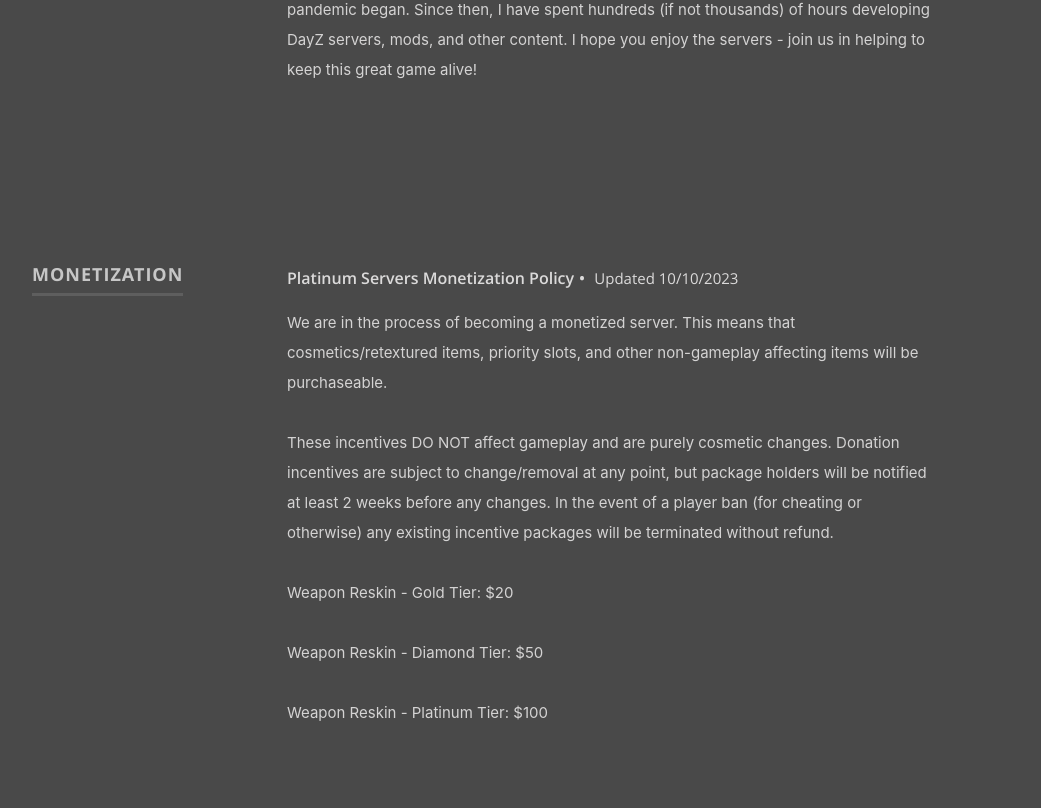
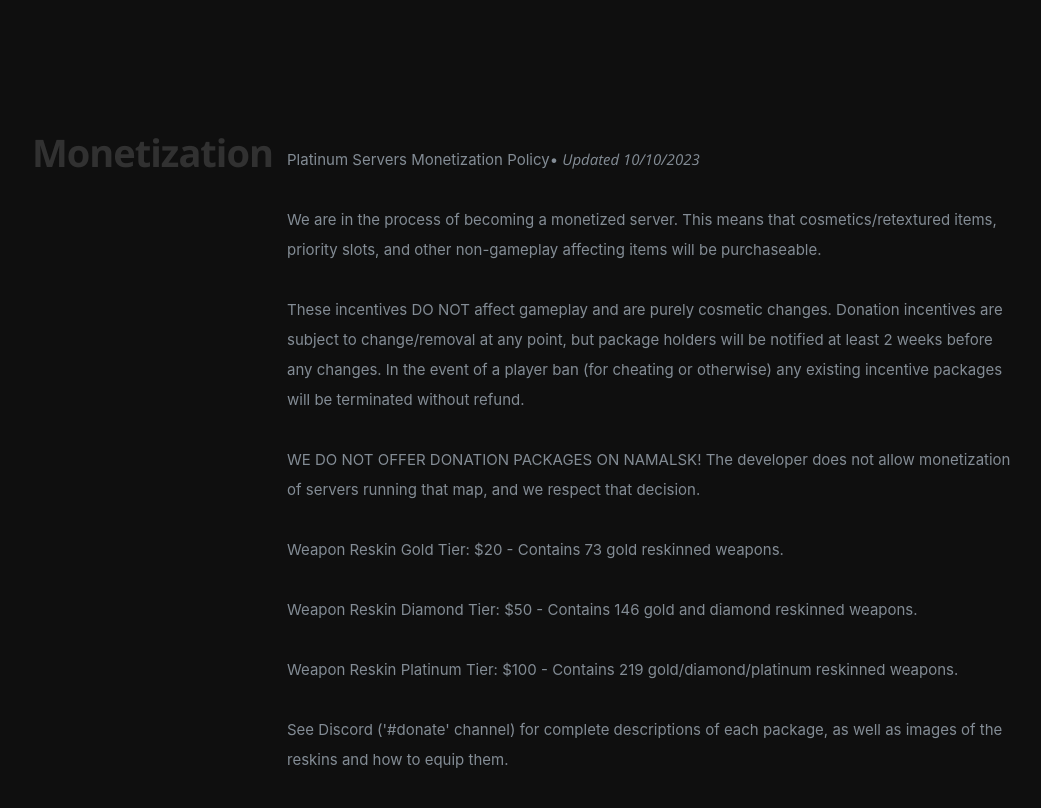
Before and after one commit to rjcostanzo/platinum-dayz, a React (Create React App) app: page / in a window 1280 px wide. Shown: the part 1732-2540 px from the top of the page, without its empty margins (118-1159 px from the left). Built offline with nearby package versions, Linux system fonts and the light colour scheme.

Commit message:
namalsk memo take 2

```diff
--- a/src/components/Resume.js
+++ b/src/components/Resume.js
@@ -3,7 +3,7 @@
   render() {
     let resumeData = this.props.resumeData;
     return (
-      <section id="resume">
+      <section id="monetization">
 
          <div className="row education">
 
@@ -53,6 +53,9 @@
                           {item.Achievements2}
                           </p>
                           <p>
+                          {item.Namalsk}
+                          </p>
+                          <p>
                           {item.Achievements3}
                           </p>
                           <p>
@@ -60,6 +63,9 @@
                           </p>
                           <p>
                           {item.Achievements5}
+                          </p>
+                          <p>
+                          {item.Achievements6}
                           </p>
                        </div>
 
--- a/src/resumeData.js
+++ b/src/resumeData.js
@@ -12,7 +12,7 @@
       }
     ],
   "aboutme":"Platinum Servers (est. 2020) is a community of DayZ servers that aims to provide a fun, thrilling, and stable experience for all players to enjoy. As of writing this, we have three different servers running three different maps for you to explore, build, loot, shoot, and more.",
-    "website":"tray@platinumservers.com",
+  "website":"tray@platinumdayz.com",
   "education":[
     {
       "UniversityName":"traytable",
@@ -36,10 +36,12 @@
       "MonthOfLeaving":"Updated 10/10/2023",
       "YearOfLeaving":"",
       "Achievements":"We are in the process of becoming a monetized server. This means that cosmetics/retextured items, priority slots, and other non-gameplay affecting items will be purchaseable.",
-        "Achievements2":"These incentives DO NOT affect gameplay and are purely cosmetic changes. \nDonation incentives are subject to change/removal at any point, but package holders will be notified at least 2 weeks before any changes. \nIn the event of a player ban (for cheating or otherwise) any existing incentive packages will be terminated without refund.",
-        "Achievements3":"Weapon Reskin - Gold Tier: $20",
-        "Achievements4":"Weapon Reskin - Diamond Tier: $50",
-        "Achievements5":"Weapon Reskin - Platinum Tier: $100"
+      "Achievements2":"These incentives DO NOT affect gameplay and are purely cosmetic changes. Donation incentives are subject to change/removal at any point, but package holders will be notified at least 2 weeks before any changes. \nIn the event of a player ban (for cheating or otherwise) any existing incentive packages will be terminated without refund.",
+      "Namalsk":"WE DO NOT OFFER DONATION PACKAGES ON NAMALSK! The developer does not allow monetization of servers running that map, and we respect that decision.",
+      "Achievements3":"Weapon Reskin Gold Tier: $20 - Contains 73 gold reskinned weapons.",
+      "Achievements4":"Weapon Reskin Diamond Tier: $50 - Contains 146 gold and diamond reskinned weapons.",
+      "Achievements5":"Weapon Reskin Platinum Tier: $100 - Contains 219 gold/diamond/platinum reskinned weapons.",
+      "Achievements6":"See Discord ('#donate' channel) for complete descriptions of each package, as well as images of the reskins and how to equip them."
     }
   ],
   "portfolio":[
```
Lines whose indentation alone changed are shown as unchanged.
